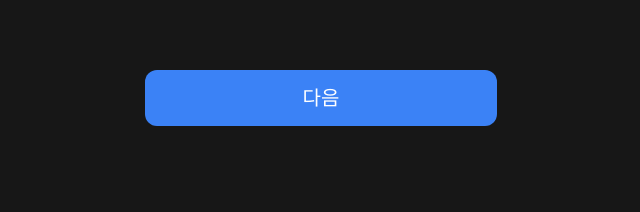
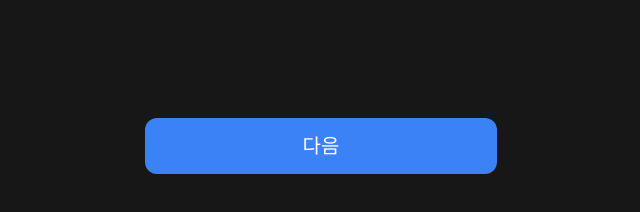
Before and after one commit to Lee-Seungje/Axios-test, a Next.js app in the folder axios-test/: page / in a window 1280 px wide. Shown: the part 570-782 px from the top of the page, without its empty margins (319-959 px from the left). Built offline with nearby package versions, Linux system fonts and the light colour scheme.

Commit message:
Update intro

```diff
--- a/axios-test/src/app/layout.tsx
+++ b/axios-test/src/app/layout.tsx
@@ -13,7 +13,7 @@ export default function RootLayout({
   return (
     <html lang="ko">
       <body>
-        <div className="w-screen flex justify-center bg-neutral-900 overflow-hidden">
+        <div className="w-screen h-screen flex justify-center bg-neutral-900 overflow-hidden">
           {children}
         </div>
       </body>
--- a/axios-test/src/components/Intro.jsx
+++ b/axios-test/src/components/Intro.jsx
@@ -8,11 +8,11 @@ const Intro = ({ goNext }) => {
       <span className="text-xl font-thin mt-32">스파이크 명함제작</span>
       <span className="text-3xl font-semibold mt-2">꼭 필요한 정보만,</span>
       <span className="text-3xl font-semibold mt-1">효과적으로 어필하세요</span>
-      <div className="w-96 h-48 relative mt-16 ">
+      <div className="w-96 h-48 relative mt-16">
         <Image fill src="/NameTag.png" alt="" />
       </div>
       <button
-        className="mb-24 bg-blue-500 w-11/12 rounded-xl h-14 text-xl absolute bottom-2"
+        className="ease-in-out duration-200	mb-12 hover:bg-blue-600 bg-blue-500 w-11/12 rounded-xl h-14 text-xl absolute bottom-2"
         onClick={goNext}
       >
         다음
--- a/axios-test/src/components/Main.jsx
+++ b/axios-test/src/components/Main.jsx
@@ -17,7 +17,7 @@ const Main = () => {
 
   return (
     <div className="w-custom flex justify-center">
-      {step === "인트로" && <Intro goNext={() => setStep("이륾")} />}
+      {step === "인트로" && <Intro goNext={() => setStep("이름")} />}
       {step === "이름" && <Name goNext={() => setStep("나이")} />}
       {step === "나이" && (
         <Age goNext={() => setStep("성별")} goPrev={() => setStep("이름")} />
--- a/axios-test/src/components/Name.jsx
+++ b/axios-test/src/components/Name.jsx
@@ -7,11 +7,7 @@ const Name = ({ goNext }) => {
   const { name, setName } = useNameState();
 
   return (
-    <div className="flex flex-col	items-center	">
-      <h1 className="text-5xl">스파이크에서 손쉽게 NameTag를 만들어요!</h1>
-      <div className="w-96 h-96 relative">
-        <Image fill src="/MainImage.png" alt="" />
-      </div>
+    <div className="flex flex-col	items-center">
       <input
         className="w-custom h-20 bg-neutral-900 text-4xl outline-none"
         value={name}
```
